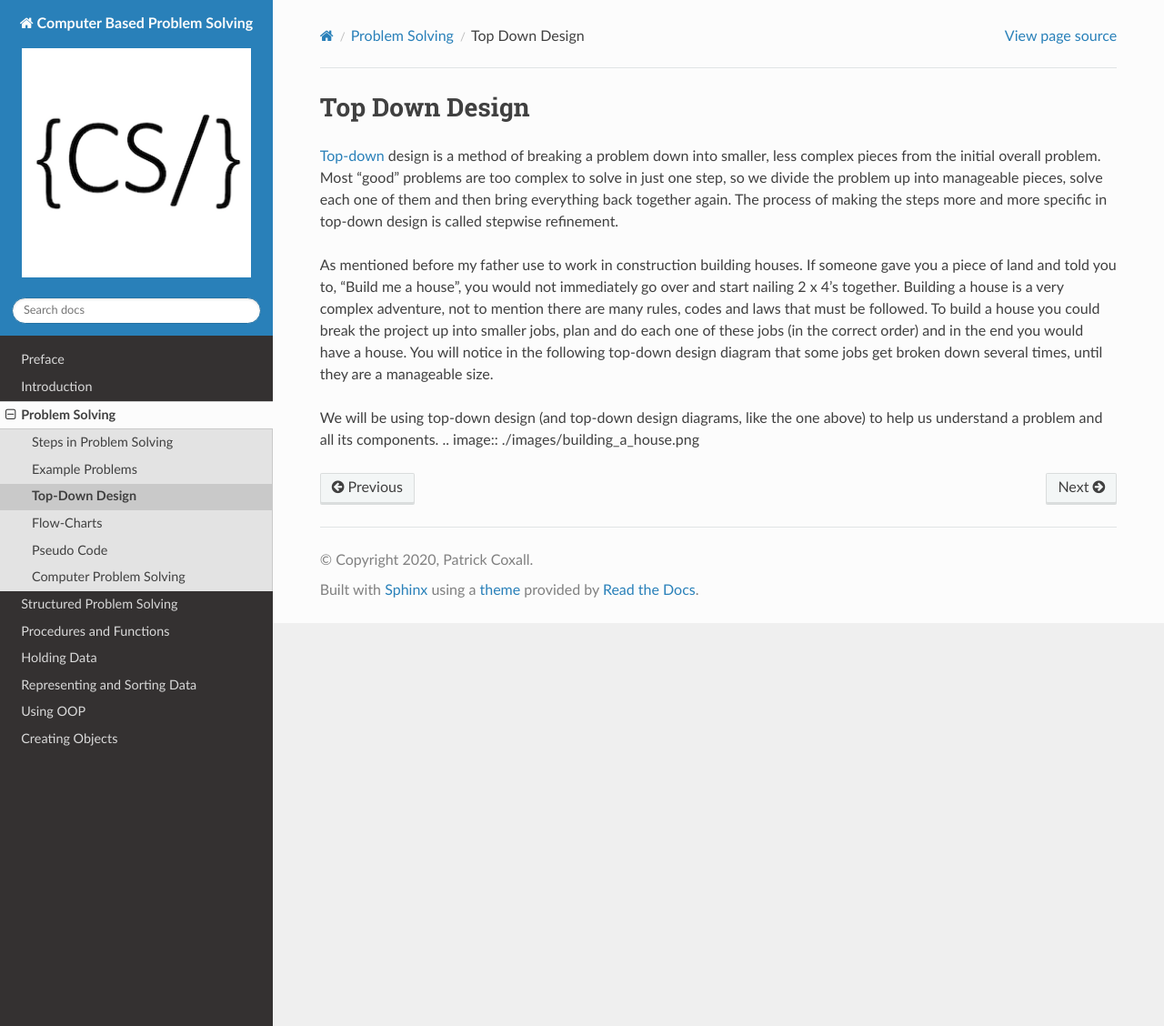
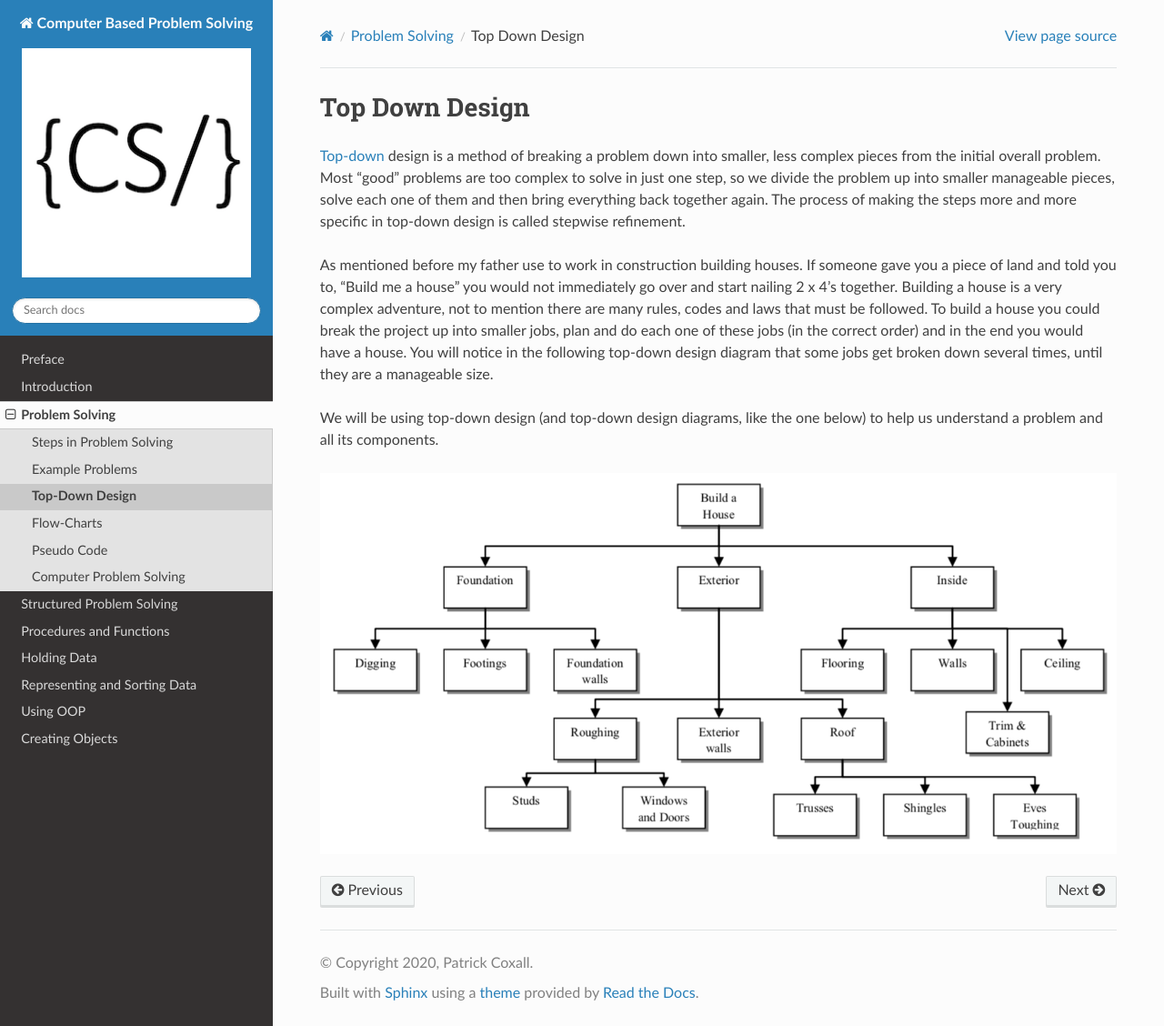
Before and after one commit to Mr-Coxall/Computer-Based-Problem-Solving, a Sphinx documentation site: the page built from docs/problem-solving/top-down-design.rst, in a window 1280 px wide and 1128 px high. Shown: the whole window at 91% size. Built offline with Sphinx 7.4.7 and the Read the Docs theme 2.0.0, drawn with Linux system fonts in a browser that asks for light colours.

Commit message:
Update Solving problem section

```diff
--- a/docs/problem-solving/top-down-design.rst
+++ b/docs/problem-solving/top-down-design.rst
@@ -3,9 +3,10 @@
 Top Down Design
 =================
 
-`Top-down <https://en.wikipedia.org/wiki/Top-down_and_bottom-up_design>`_ design is a method of breaking a problem down into smaller, less complex pieces from the initial overall problem. Most “good” problems are too complex to solve in just one step, so we divide the problem up into manageable pieces, solve each one of them and then bring everything back together again. The process of making the steps more and more specific in top-down design is called stepwise refinement.
+`Top-down <https://en.wikipedia.org/wiki/Top-down_and_bottom-up_design>`_ design is a method of breaking a problem down into smaller, less complex pieces from the initial overall problem. Most “good” problems are too complex to solve in just one step, so we divide the problem up into smaller manageable pieces, solve each one of them and then bring everything back together again. The process of making the steps more and more specific in top-down design is called stepwise refinement.
 
-As mentioned before my father use to work in construction building houses. If someone gave you a piece of land and told you to, “Build me a house”, you would not immediately go over and start nailing 2 x 4’s together. Building a house is a very complex adventure, not to mention there are many rules, codes and laws that must be followed. To build a house you could break the project up into smaller jobs, plan and do each one of these jobs (in the correct order) and in the end you would have a house. You will notice in the following top-down design diagram that some jobs get broken down several times, until they are a manageable size.
+As mentioned before my father use to work in construction building houses. If someone gave you a piece of land and told you to, “Build me a house” you would not immediately go over and start nailing 2 x 4’s together. Building a house is a very complex adventure, not to mention there are many rules, codes and laws that must be followed. To build a house you could break the project up into smaller jobs, plan and do each one of these jobs (in the correct order) and in the end you would have a house. You will notice in the following top-down design diagram that some jobs get broken down several times, until they are a manageable size.
 
-We will be using top-down design (and top-down design diagrams, like the one above) to help us understand a problem and all its components.
+We will be using top-down design (and top-down design diagrams, like the one below) to help us understand a problem and all its components.
+
 .. image:: ./images/building_a_house.png
```
